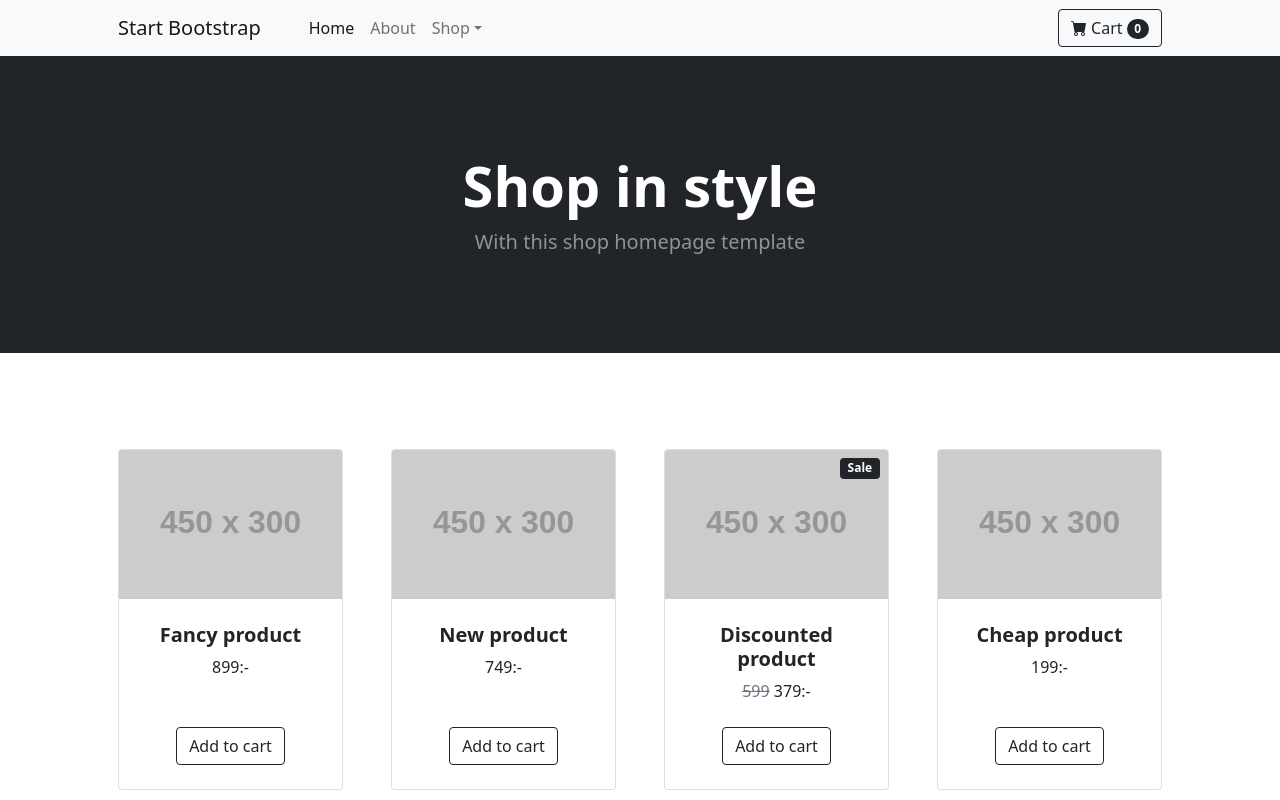
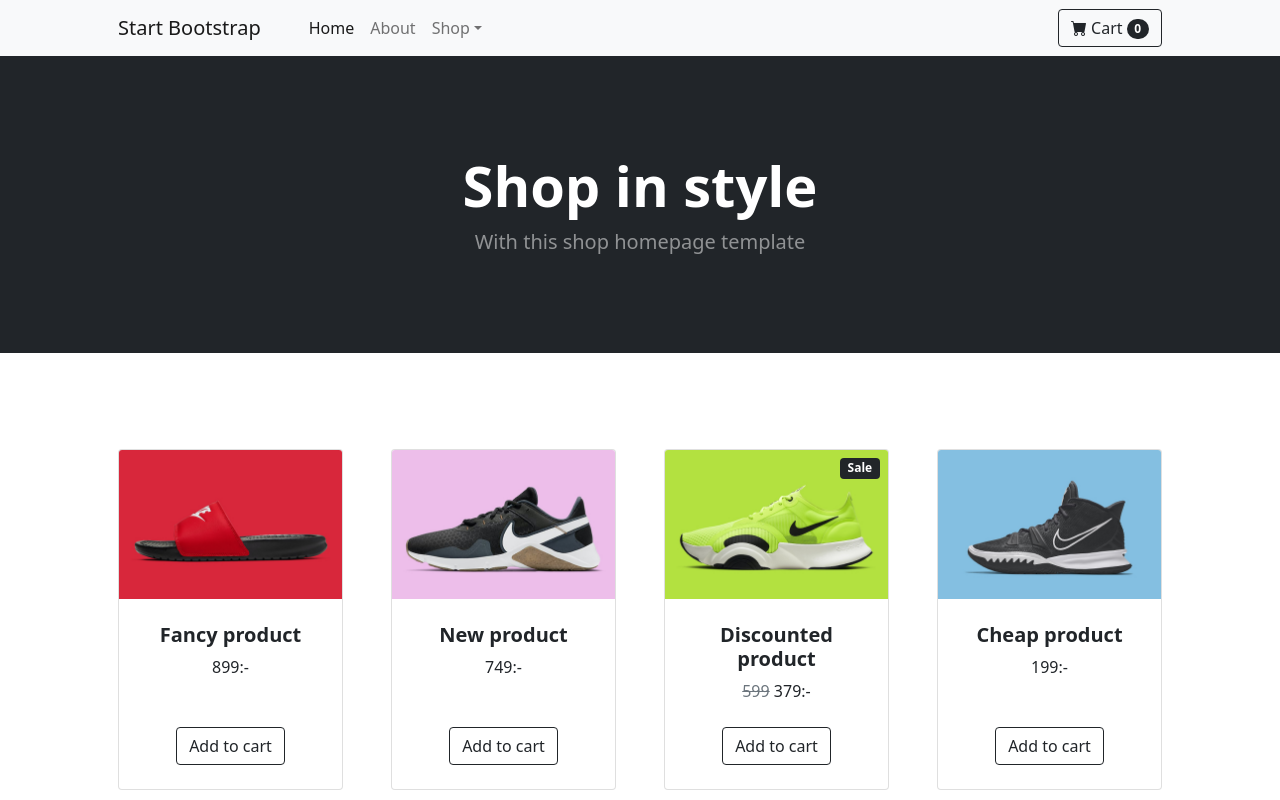
Before and after one commit to zamircohen/backend2-ecommerce, a React (Create React App) app in the folder client/: page / in a window 1280 px wide. Shown: the top 800 px of the page. Built offline with nearby package versions, Linux system fonts and the light colour scheme.

Commit message:
Add "real" images for some products

```diff
--- a/client/src/App.js
+++ b/client/src/App.js
@@ -10,7 +10,7 @@ function App() {
     Praesentium at dolorem quidem modi. Nam sequi consequatur obcaecati
     excepturi alias magni, accusamus eius blanditiis delectus ipsam minima ea
     iste laborum vero?`,
-    image: "https://dummyimage.com/450x300/dee2e6/6c757d.jpg"
+    image: "/images/product-1-thumb.jpg"
   }, {
     name: "New product",
     sku: "DEF-456",
@@ -19,7 +19,7 @@ function App() {
     Praesentium at dolorem quidem modi. Nam sequi consequatur obcaecati
     excepturi alias magni, accusamus eius blanditiis delectus ipsam minima ea
     iste laborum vero?`,
-    image: "https://dummyimage.com/450x300/dee2e6/6c757d.jpg"
+    image: "/images/product-2-thumb.jpg"
   }, {
     name: "Discounted product",
     sku: "GHI-789",
@@ -29,7 +29,7 @@ function App() {
     Praesentium at dolorem quidem modi. Nam sequi consequatur obcaecati
     excepturi alias magni, accusamus eius blanditiis delectus ipsam minima ea
     iste laborum vero?`,
-    image: "https://dummyimage.com/450x300/dee2e6/6c757d.jpg"
+    image: "/images/product-3-thumb.jpg"
   }, {
     name: "Cheap product",
     sku: "JKL-012",
@@ -38,7 +38,7 @@ function App() {
     Praesentium at dolorem quidem modi. Nam sequi consequatur obcaecati
     excepturi alias magni, accusamus eius blanditiis delectus ipsam minima ea
     iste laborum vero?`,
-    image: "https://dummyimage.com/450x300/dee2e6/6c757d.jpg"
+    image: "/images/product-4-thumb.jpg"
   }, {
     name: "Another discounted product",
     sku: "MNO-345",
@@ -48,7 +48,7 @@ function App() {
     Praesentium at dolorem quidem modi. Nam sequi consequatur obcaecati
     excepturi alias magni, accusamus eius blanditiis delectus ipsam minima ea
     iste laborum vero?`,
-    image: "https://dummyimage.com/450x300/dee2e6/6c757d.jpg"
+    image: "/images/product-5-thumb.jpg"
   }, {
     name: "Super Fancy product",
     sku: "PQR-678",
```
